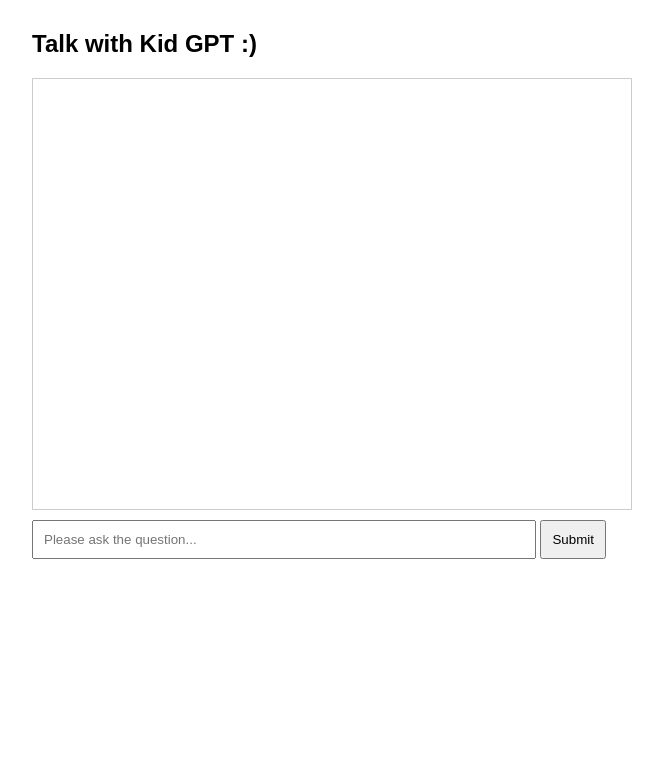
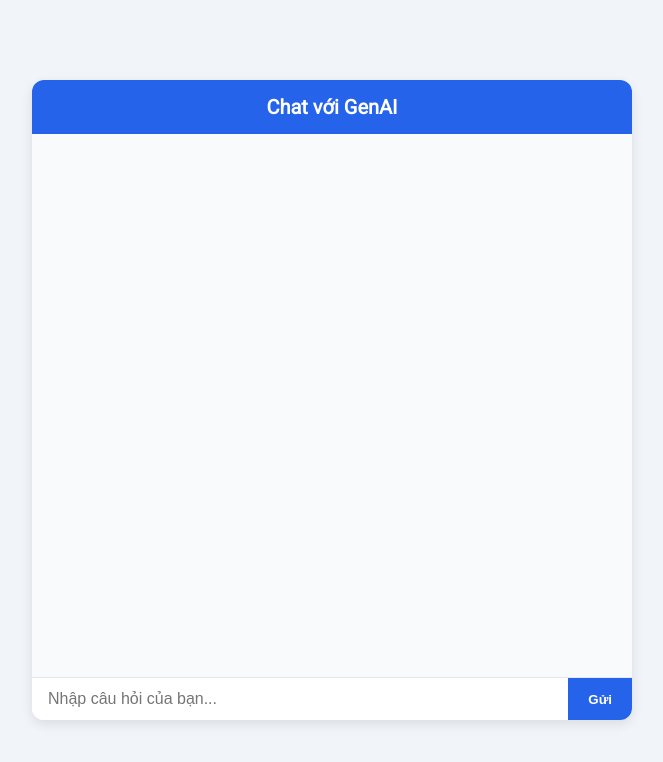
Before and after one commit to vankhangfet/kidgpt, a plain HTML site: page index.html in a window 1280 px wide. Shown: the whole page, without its empty margins (308-971 px from the left). Drawn offline with Linux system fonts and the light colour scheme.

Commit message:
Update UI

```diff
--- a/index.html
+++ b/index.html
@@ -2,22 +2,118 @@
 <html lang="vi">
 <head>
   <meta charset="UTF-8">
-  <title>Chat với GenAI</title>
+  <title>Trò chuyện với GenAI</title>
+  <meta name="viewport" content="width=device-width, initial-scale=1.0">
+  <!-- Google Font -->
+  <link href="https://fonts.googleapis.com/css2?family=Roboto&display=swap" rel="stylesheet">
   <style>
-    body { font-family: Arial; max-width: 600px; margin: 30px auto; }
-    #chatbox { border: 1px solid #ccc; padding: 15px; height: 400px; overflow-y: scroll; margin-bottom: 10px; }
-    .message { margin: 10px 0; }
-    .user { color: blue; }
-    .bot { color: green; }
-    #userInput { width: 80%; padding: 10px; }
-    #sendBtn { padding: 10px; }
+    body {
+      font-family: 'Roboto', sans-serif;
+      background: #f1f5f9;
+      display: flex;
+      justify-content: center;
+      align-items: center;
+      min-height: 100vh;
+      margin: 0;
+    }
+
+    .chat-container {
+      background: #ffffff;
+      width: 100%;
+      max-width: 600px;
+      height: 80vh;
+      display: flex;
+      flex-direction: column;
+      box-shadow: 0 4px 12px rgba(0,0,0,0.1);
+      border-radius: 12px;
+      overflow: hidden;
+    }
+
+    .chat-header {
+      background: #2563eb;
+      color: white;
+      padding: 15px;
+      text-align: center;
+      font-weight: bold;
+      font-size: 20px;
+    }
+
+    #chatbox {
+      flex-grow: 1;
+      padding: 15px;
+      overflow-y: auto;
+      background-color: #f8fafc;
+    }
+
+    .message {
+      margin: 10px 0;
+      max-width: 80%;
+      padding: 10px 15px;
+      border-radius: 20px;
+      clear: both;
+      word-wrap: break-word;
+    }
+
+    .user {
+      background-color: #c7d2fe;
+      align-self: flex-end;
+      margin-left: auto;
+      border-bottom-right-radius: 0;
+    }
+
+    .bot {
+      background-color: #e2e8f0;
+      align-self: flex-start;
+      margin-right: auto;
+      border-bottom-left-radius: 0;
+    }
+
+    .chat-input {
+      display: flex;
+      border-top: 1px solid #e5e7eb;
+    }
+
+    #userInput {
+      flex-grow: 1;
+      padding: 12px 16px;
+      border: none;
+      font-size: 16px;
+      outline: none;
+    }
+
+    #sendBtn {
+      padding: 12px 20px;
+      background-color: #2563eb;
+      color: white;
+      border: none;
+      cursor: pointer;
+      font-weight: bold;
+      transition: background 0.2s;
+    }
+
+    #sendBtn:hover {
+      background-color: #1e40af;
+    }
+
+    @media (max-width: 600px) {
+      .chat-container {
+        height: 90vh;
+        border-radius: 0;
+      }
+    }
   </style>
 </head>
 <body>
-  <h2>Talk with Kid GPT :)</h2>
-  <div id="chatbox"></div>
-  <input type="text" id="userInput" placeholder="Please ask the question..." />
-  <button id="sendBtn">Submit</button>
+  <div class="chat-container">
+    <div class="chat-header">
+      Chat với GenAI
+    </div>
+    <div id="chatbox"></div>
+    <div class="chat-input">
+      <input type="text" id="userInput" placeholder="Nhập câu hỏi của bạn..." />
+      <button id="sendBtn">Gửi</button>
+    </div>
+  </div>
 
   <script src="script.js"></script>
 </body>
```
